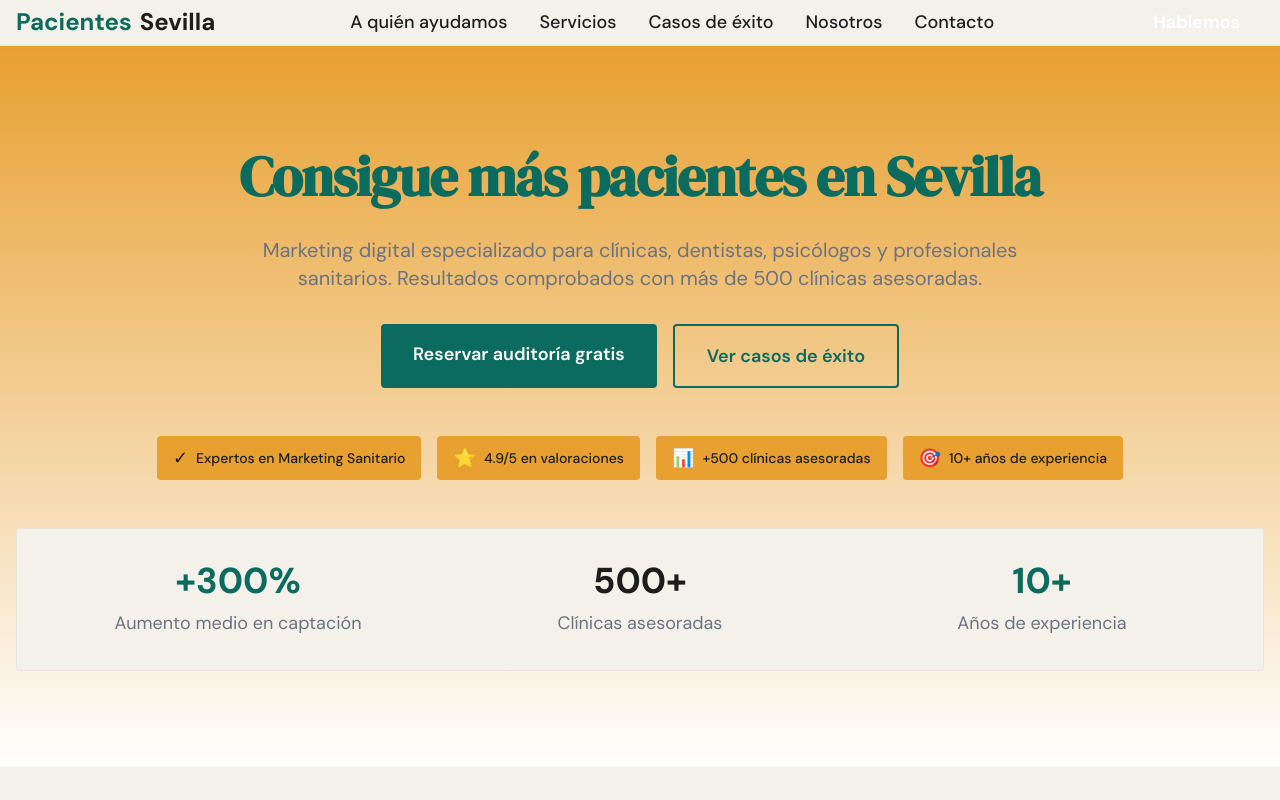
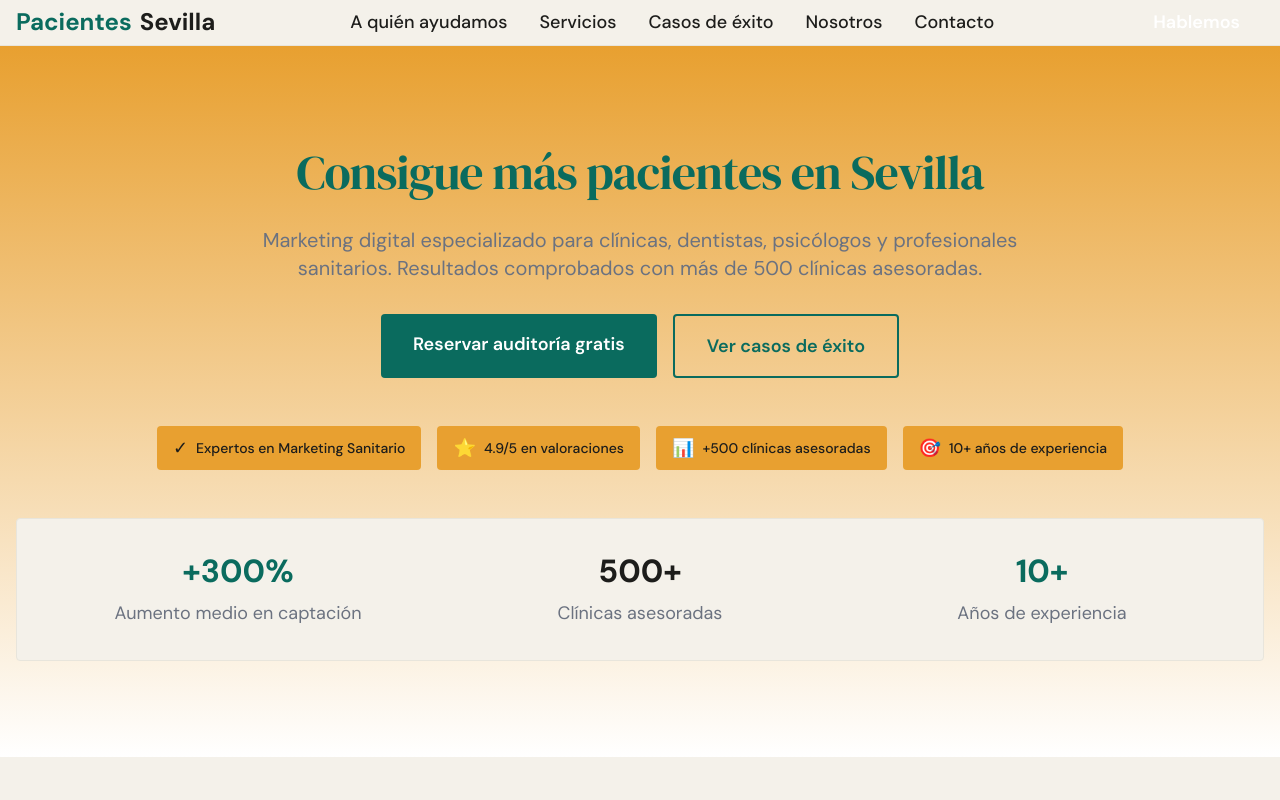
Before and after one commit to carlosalbertocardoso-hub/agencia-clinicas, a Next.js app: page / in a window 1280 px wide. Shown: the top 800 px of the page. Built offline with nearby package versions, Linux system fonts and the light colour scheme.

Commit message:
config: extend Tailwind with refined typography and spacing scales

```diff
--- a/tailwind.config.ts
+++ b/tailwind.config.ts
@@ -33,12 +33,59 @@ const config: Config = {
         body: ['DM Sans', 'sans-serif'],
       },
       fontSize: {
-        'h1': ['3.5rem', { lineHeight: '1.1', fontWeight: '600' }],
-        'h2': ['2.5rem', { lineHeight: '1.2', fontWeight: '600' }],
-        'h3': ['1.875rem', { lineHeight: '1.3', fontWeight: '600' }],
-        'h4': ['1.5rem', { lineHeight: '1.4', fontWeight: '600' }],
+        'xs': ['0.75rem', { lineHeight: '1rem' }],
+        'sm': ['0.875rem', { lineHeight: '1.25rem' }],
+        'base': ['1rem', { lineHeight: '1.5rem' }],
+        'lg': ['1.125rem', { lineHeight: '1.75rem' }],
+        'xl': ['1.25rem', { lineHeight: '1.75rem' }],
+        '2xl': ['1.5rem', { lineHeight: '2rem' }],
+        '3xl': ['1.875rem', { lineHeight: '2.25rem' }],
+        '4xl': ['2rem', { lineHeight: '2.5rem' }],
+        '5xl': ['3rem', { lineHeight: '1.1' }],
+        '6xl': ['3.75rem', { lineHeight: '1.1' }],
+        'h1': ['3rem', { lineHeight: '1.1', fontWeight: '400' }],
+        'h2': ['2rem', { lineHeight: '1.1', fontWeight: '400' }],
+        'h3': ['1.5rem', { lineHeight: '1.1', fontWeight: '400' }],
+        'h4': ['1.25rem', { lineHeight: '1.1', fontWeight: '400' }],
+      },
+      boxShadow: {
+        'none': 'none',
+        'sm': '0 1px 2px 0 rgba(0, 0, 0, 0.05)',
+        'base': '0 1px 3px 0 rgba(0, 0, 0, 0.1)',
+        'md': '0 4px 6px -1px rgba(0, 0, 0, 0.1)',
+        'lg': '0 10px 15px -3px rgba(0, 0, 0, 0.1)',
+        'xl': '0 20px 25px -5px rgba(0, 0, 0, 0.1)',
+        '2xl': '0 25px 50px -12px rgba(0, 0, 0, 0.25)',
       },
       spacing: {
+        '0': '0',
+        '1': '0.25rem',
+        '2': '0.5rem',
+        '3': '0.75rem',
+        '4': '1rem',
+        '5': '1.25rem',
+        '6': '1.5rem',
+        '7': '1.75rem',
+        '8': '2rem',
+        '10': '2.5rem',
+        '12': '3rem',
+        '14': '3.5rem',
+        '16': '4rem',
+        '20': '5rem',
+        '24': '6rem',
+        '28': '7rem',
+        '32': '8rem',
+        '36': '9rem',
+        '40': '10rem',
+        '44': '11rem',
+        '48': '12rem',
+        '52': '13rem',
+        '56': '14rem',
+        '60': '15rem',
+        '64': '16rem',
+        '72': '18rem',
+        '80': '20rem',
+        '96': '24rem',
         section: '6rem',
       },
       borderRadius: {
```
